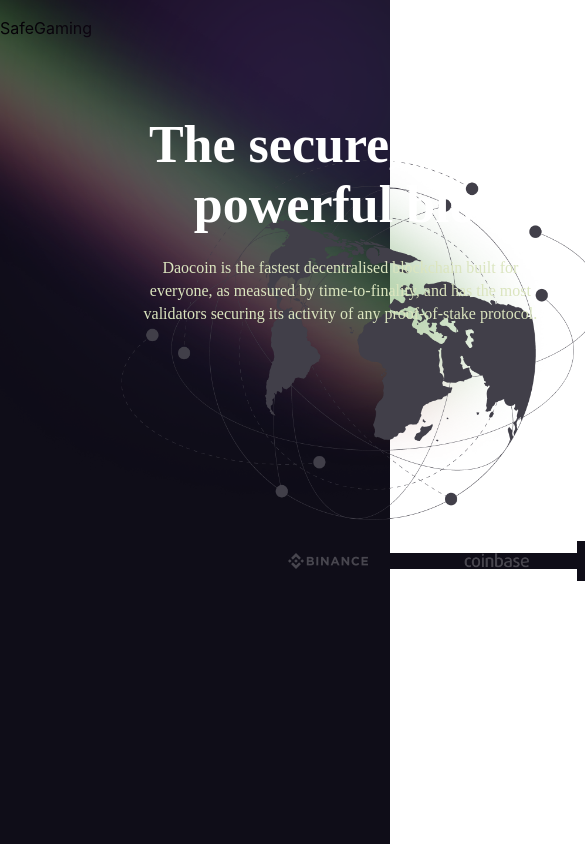
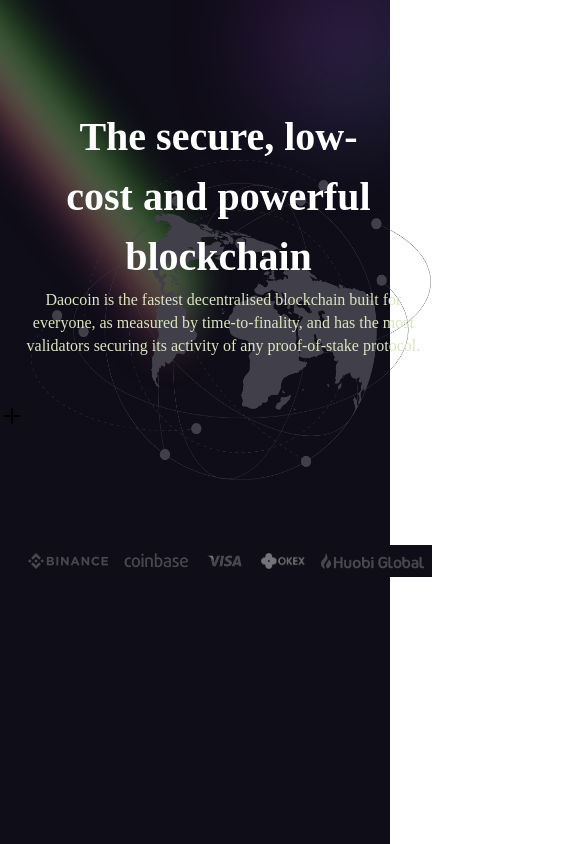
Before and after one commit to kingdayx/projectsafegaming, a React (Create React App) app: page / in a window 390 px wide. Shown: the top 844 px of the page, 585 px wide, since content can reach past the window. Built offline with nearby package versions, Linux system fonts and the light colour scheme.

Commit message:
update mobile

```diff
--- a/src/components/Header/index.js
+++ b/src/components/Header/index.js
@@ -17,6 +17,10 @@ const HeaderContainer = styled.div`
 const Rainbow = styled.img`
   height: 30rem;
   width: 35rem;
+  @media (max-width: 465px) {
+    height: 25rem;
+    width: 15rem;
+  }
 `;
 
 const Eclipse = styled.img`
@@ -24,23 +28,34 @@ const Eclipse = styled.img`
   top: 0;
   right: 0;
   height: 34rem;
+  @media (max-width: 465px) {
+    right: 0rem;
+    height: 15rem;
+    width: 10;
+  }
 `;
 
 const Bar = styled.div`
   position: absolute;
   display: flex;
   top: 35rem;
-  left: 15rem;
+  left: 19rem;
   max-height: 0.1rem;
   justify-content: space-between;
   align-items: center;
   background: #0f0d18;
+  @media (max-width: 465px) {
+    left: 5%;
+  }
 `;
 
 const Partners = styled.img`
   height: 1rem;
   padding: 0 3rem 0 3rem;
   background: #0f0d18;
+  @media (max-width: 465px) {
+    padding: 0.5rem;
+  }
 `;
 
 const Visa = styled.img`
@@ -48,6 +63,9 @@ const Visa = styled.img`
   padding: 0 3rem 0 3rem;
   align-items: center;
   background: #0f0d18;
+  @media (max-width: 465px) {
+    padding: 0.5rem;
+  }
 `;
 
 const Earth = styled.img`
@@ -57,6 +75,11 @@ const Earth = styled.img`
   top: 10rem;
   left: 31%;
   z-index: 1;
+  @media (max-width: 465px) {
+    left: 8%;
+    height: 20rem;
+    width: 25rem;
+  }
 `;
 
 const EarthContainer = styled.div`
@@ -77,6 +100,12 @@ const Heading = styled.h1`
   z-index: 2;
   width: 40rem;
   text-align: center;
+  @media (max-width: 465px) {
+    top: 5rem;
+    left: 15%;
+    font-size: 40px;
+    width: 20rem;
+  }
 `;
 
 const InfoText = styled.p`
@@ -92,6 +121,10 @@ const InfoText = styled.p`
   z-index: 2;
   width: 25rem;
   color: #dbe5bf;
+  @media (max-width: 465px) {
+    top: 17rem;
+    left: 6%;
+  }
 `;
 
 export default function Header() {
@@ -115,6 +148,18 @@ export default function Header() {
         <Partners src={okex} alt="okex" />
         <Partners src={huobi} alt="binance" />
       </Bar>
+      <svg
+        width="24"
+        height="24"
+        viewBox="0 0 24 24"
+        fill="none"
+        xmlns="http://www.w3.org/2000/svg"
+      >
+        <path
+          d="M12 4C11.4477 4 11 4.44772 11 5V11H5C4.44772 11 4 11.4477 4 12C4 12.5523 4.44772 13 5 13H11V19C11 19.5523 11.4477 20 12 20C12.5523 20 13 19.5523 13 19V13H19C19.5523 13 20 12.5523 20 12C20 11.4477 19.5523 11 19 11H13V5C13 4.44772 12.5523 4 12 4Z"
+          fill="currentColor"
+        />
+      </svg>
     </HeaderContainer>
   );
 }
--- a/src/components/Navbar/index.js
+++ b/src/components/Navbar/index.js
@@ -6,6 +6,9 @@ const NavbarContainer = styled.div`
   justify-content: center;
   align-items: center;
   position: absolute;
+  @media (max-width: 465px) {
+    display: none;
+  }
 `;
 
 const NavLinks = styled.ul`
@@ -17,14 +20,15 @@ const NavLinks = styled.ul`
 const NavLink = styled.li`
   text-decoration: none;
   position: relative;
-  left: 30rem;
+  left: 40rem;
   font-family: Gordita;
   font-style: normal;
   font-weight: normal;
-  font-size: 16px;
+  font-size: 20px;
   line-height: 23px;
   color: gray;
-  padding: 0px 1rem 0px 1rem;
+  padding: 5px 1rem 0px 1rem;
+  cursor: pointer;
 `;
 
 export default function Navbar() {
```
Also changed, not shown: src/components/Navbar/index.css (deleted), 1 other file (tests, documents, lock files or other folders).
